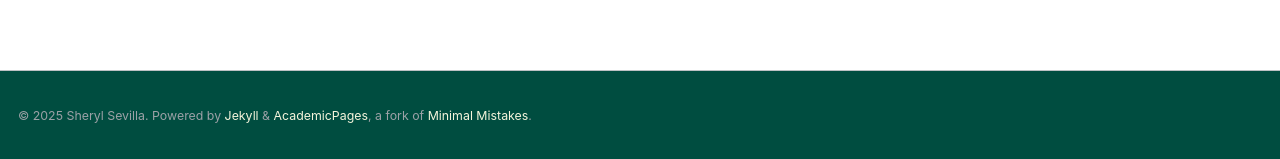
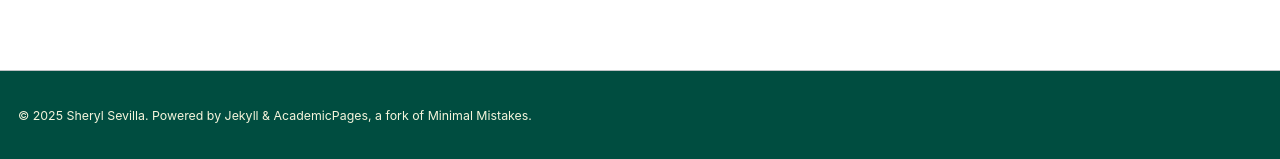
Before and after one commit to teachsheryl/teachsheryl.github.io, a Jekyll site: the page built from _pages/about.md, in a window 1280 px wide and 1400 px high, scrolled down 400 px. Shown: the part 1238-1397 px from the top of the window. Built offline with Jekyll 4.4.1, drawn with Linux system fonts in a browser that asks for light colours.

Commit message:
Update _footer.scss

```diff
--- a/_sass/_footer.scss
+++ b/_sass/_footer.scss
@@ -58,6 +58,7 @@
 .page__footer-copyright {
   font-family: $global-font-family;
   font-size: $type-size-7;
+  color: #f5f5dc;
 }
 
 .page__footer-follow {
```
